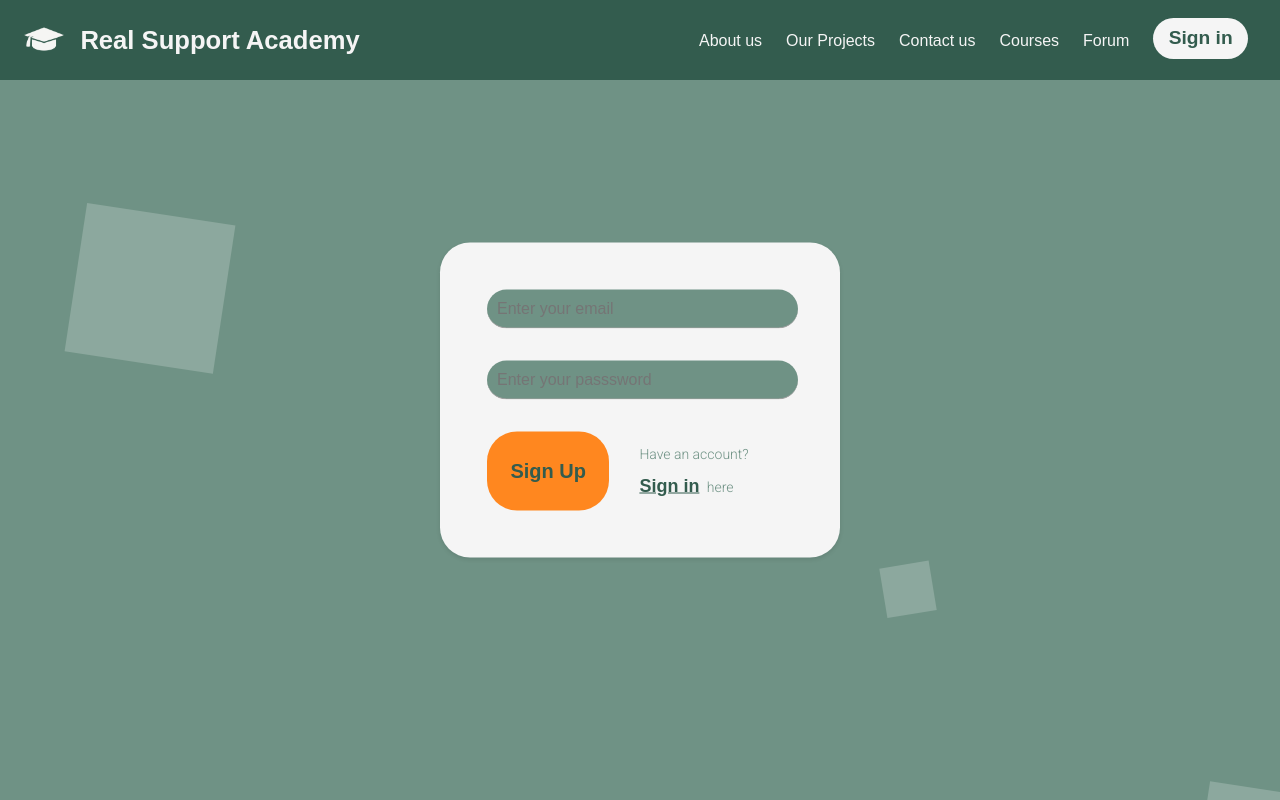
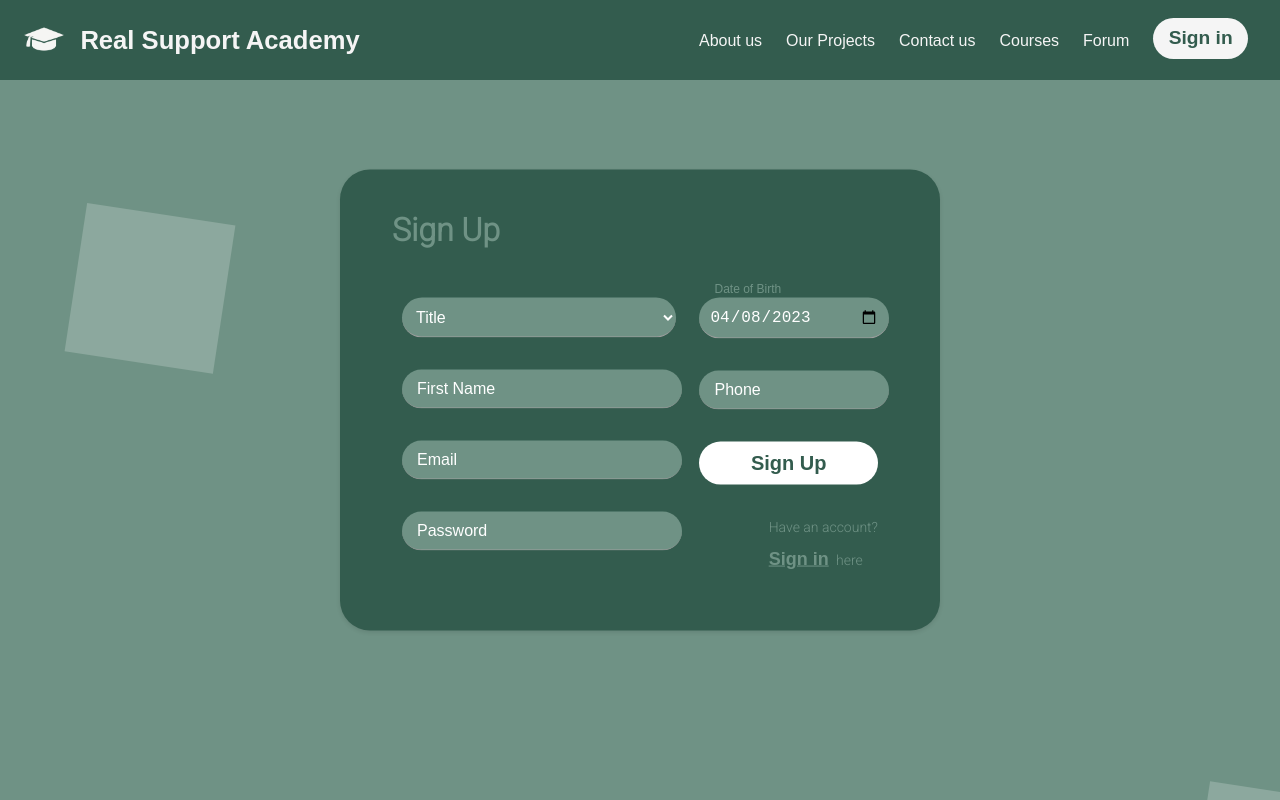
Before and after one commit to amber-02/rs-academy, a React (Create React App) app: page /student_signup in a window 1280 px wide. Built offline with nearby package versions, Linux system fonts and the light colour scheme.

Commit message:
change styling on signup (both student and teacher)

```diff
--- a/src/components/navbar/SignIn.css
+++ b/src/components/navbar/SignIn.css
@@ -19,7 +19,7 @@ html, body {
   box-shadow: 0 2px 4px rgba(0, 0, 0, 0.1);
   display: block;
   left: 50%;
-  max-width: 360px;
+  max-width: 560px;
   position: absolute;
   top: 50%;
   -ms-transform: translate(-50%, -50%);
@@ -43,7 +43,7 @@ form {
   margin-bottom: 32px;
 }
 
-input {
+input, select {
   border: none;
   border-bottom: 1px solid #9E9E9E;
   border-radius: 30px;
@@ -146,6 +146,8 @@ input:focus ~ .bar:before, input:focus ~ .bar:after {
   font-size: 14px;
   position: relative bottom;
   color: #6F9285;
+  float: right;
+  margin-top: 20px;
 }
 
 .signup-txt {
@@ -396,3 +398,59 @@ post{
   width: 40%;
   font-weight: 700;
 }
+
+.student {
+  background-color: #335C4E;
+  color: #6F9285;
+}
+
+.student a {
+  color: #6F9285;
+}
+
+/* .student h1 {
+  font-size: 40px;
+  margin: 0px;
+  font-weight: bold;
+}
+
+.student .mat-in {
+  color: white;
+} */
+
+.inputs {
+  width: 57.5%;
+  margin-right: 2.5%;
+}
+.rightInput {
+  width: 37.5%;
+  margin-left: 2.5%;
+}
+
+.student form {
+  display: flex;
+}
+
+select {
+  width: 100%;
+}
+.student #login {
+  width: 100%;
+  background-color: white;
+}
+.rightInput button {
+  width: 100%;
+}
+
+.student input::placeholder, .student option, select, input[type=date][name=dob]  {
+  color: white;
+}
+
+
+.student label {
+  color: white;
+}
+
+.student h1 {
+  margin-left: 2rem;
+}
--- a/src/components/navbar/StudentSignUp.jsx
+++ b/src/components/navbar/StudentSignUp.jsx
@@ -7,6 +7,7 @@ import { auth } from '../../backend/firebase';
 const StudentSignUp = () => {
     const [email, setEmail] = useState('');
     const [password, setPassword] = useState('');
+
 
     const signUp = async (e) => {
       e.preventDefault();
@@ -28,47 +29,61 @@ const StudentSignUp = () => {
 
     return (
       <>
-        <div className="content2">
-
+        <div className="content2 student">
+            <h1>Sign Up</h1>
             <form onSubmit={signUp}>
 
-            {/* database has no username atm */}
-            {/* <div class="mat-in">
-                <input type="text" name="username" placeholder="" required></input>
-                <span class="bar"></span>
-                <label>Username</label>
-            </div> */}
 
+            <div className='inputs'>
                 <div class="mat-in">
-                <input type='email' name='email' required placeholder='Enter your email' value={email} onChange={(e) => setEmail(e.target.value)}  ></input>
-                {/* <input type="text" name="email" placeholder="" required></input> */}
+                    <select name='title'>
+                        <option value="" disabled selected>Title</option>
+                        <option>Miss</option>
+                        <option>Mr</option>
+                        <option>Mrs</option>
+                        <option>Other</option>
+                    </select>
                     <span class="bar"></span>
                 </div>
                 <div class="mat-in">
-                <input type='password' name='password' required placeholder='Enter your passsword' value={password} onChange={(e) => setPassword(e.target.value)}></input>
-                {/* <input type="password" name="password" placeholder="" required></input> */}
+                    <input type='' name='' required></input>
+                    <label>First Name</label>
+                    <span class="bar"></span>
+                </div>
+                <div class="mat-in">
+                    <input type='email' name='email' required  value={email} onChange={(e) => setEmail(e.target.value)}  ></input>
+                    <label>Email</label>
+                    <span class="bar"></span>
+                </div>
+                <div class="mat-in">
+                    <input type='password' name='password' required value={password} onChange={(e) => setPassword(e.target.value)}></input>
+                    <label>Password</label>
+
                     <span class="bar"></span>
                 </div>
 
-            {/* none of these attributes are currently in db  */}
-            {/* <div class="mat-in">
-                <input type="text" name="country" placeholder="" required></input>
+            </div>
+
+            <div class="rightInput">
+                <div class="mat-in">
+                    <input type='date' name='dob' required value={new Date().toISOString().substr(0, 10)}></input>
+                    <label>Date of Birth</label>
                     <span class="bar"></span>
-                <label>Country</label>
                 </div>
                 <div class="mat-in">
-                <input type="text" name="course selection" placeholder="" required></input>
+                    <input type='tel' name='' required></input>
+                    <label>Phone</label>
                     <span class="bar"></span>
-                <label>Student Course selection</label>
-            </div> */}
-            <div class="buttons">
+                </div>
                 <button type="submit" name="submit" id="login">Sign Up</button>
                 <div class="signup">
                     <p class="signup-txt">Have an account?</p>
                     <p class="signup-txt"><a href="/signin" class="signup-btn">Sign in</a> here</p>
                 </div>
             </div>
+
             </form>
+
         </div>
         <div class="bg-boxes">
                     <svg width="300px" height="100%" id="col1">
--- a/src/components/navbar/TeacherSignUp.jsx
+++ b/src/components/navbar/TeacherSignUp.jsx
@@ -1,26 +1,57 @@
 import './SignIn.css';
+import './SignIn.css';
+import { createUserWithEmailAndPassword, sendEmailVerification  } from 'firebase/auth';
+import React, {useState} from 'react';
+import { auth } from '../../backend/firebase';
 
 const TeacherSignUp = () => {
+    const [email, setEmail] = useState('');
+    const [password, setPassword] = useState('');
+
+
+
+    const signUp = async (e) => {
+        e.preventDefault();
+        try {
+          const userCredential = await createUserWithEmailAndPassword(auth, email, password);
+          console.log('successful register')
+          window.alert('successfull register')
+
+          console.log(userCredential);
+          // Send email verification
+          await sendEmailVerification(userCredential.user);
+        } catch (error) {
+          console.log('unsuccessful register')
+          window.alert('error registering')
+
+          console.log(error);
+        }
+      }
+
     return (
       <>
-        <div className="content2">
-
-            <form>
+        <div className="content2 student">
+            <h1>Signup</h1>
+            <form onSubmit={signUp}>
+            <div className='inputs'>
                 <div class="mat-in">
                     <input type="text" name="username" placeholder="" required></input>
                     <span class="bar"></span>
                     <label>Username</label>
                 </div>
                 <div class="mat-in">
-                <input type="text" name="email" placeholder="" required></input>
+                <input type='email' name='email' required  value={email} onChange={(e) => setEmail(e.target.value)}  ></input>
+                    <label>Email</label>
                     <span class="bar"></span>
-                <label>Email</label>
                 </div>
                 <div class="mat-in">
-                <input type="password" name="password" placeholder="" required></input>
+                    <input type='password' name='password' required value={password} onChange={(e) => setPassword(e.target.value)}></input>
+                    <label>Password</label>
                     <span class="bar"></span>
-                <label>Password</label>
                 </div>
+            </div>
+
+            <div className='rightInput'>
                 <div class="mat-in">
                     <input type="text" name="country" placeholder="" required></input>
                     <span class="bar"></span>
@@ -29,16 +60,17 @@ const TeacherSignUp = () => {
                 <div class="mat-in">
                     <input type="text" name="course selection" placeholder="" required></input>
                     <span class="bar"></span>
-                <label>Teacher Course selection</label>
+                    <label>Courses</label>
                 </div>
                 <div class="buttons">
                     <button type="submit" name="submit" id="login">Sign Up</button>
+                </div>
+            </div>
+            </form>
             <div class="signup">
                 <p class="signup-txt">Have an account?</p>
                 <p class="signup-txt"><a href="/signin" class="signup-btn">Sign in</a> here</p>
             </div>
-            </div>
-            </form>
         </div>
         <div class="bg-boxes">
                     <svg width="300px" height="100%" id="col1">
```
Lines whose indentation alone changed are shown as unchanged.
